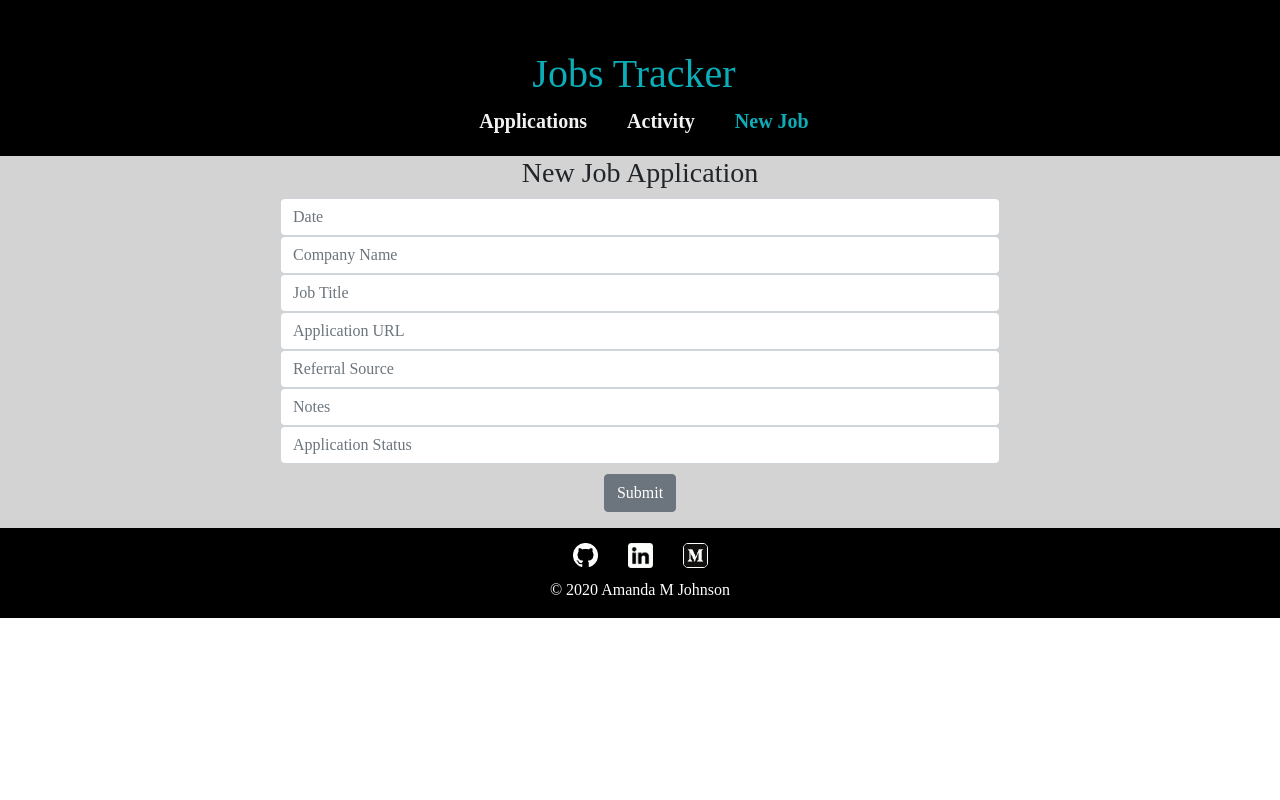
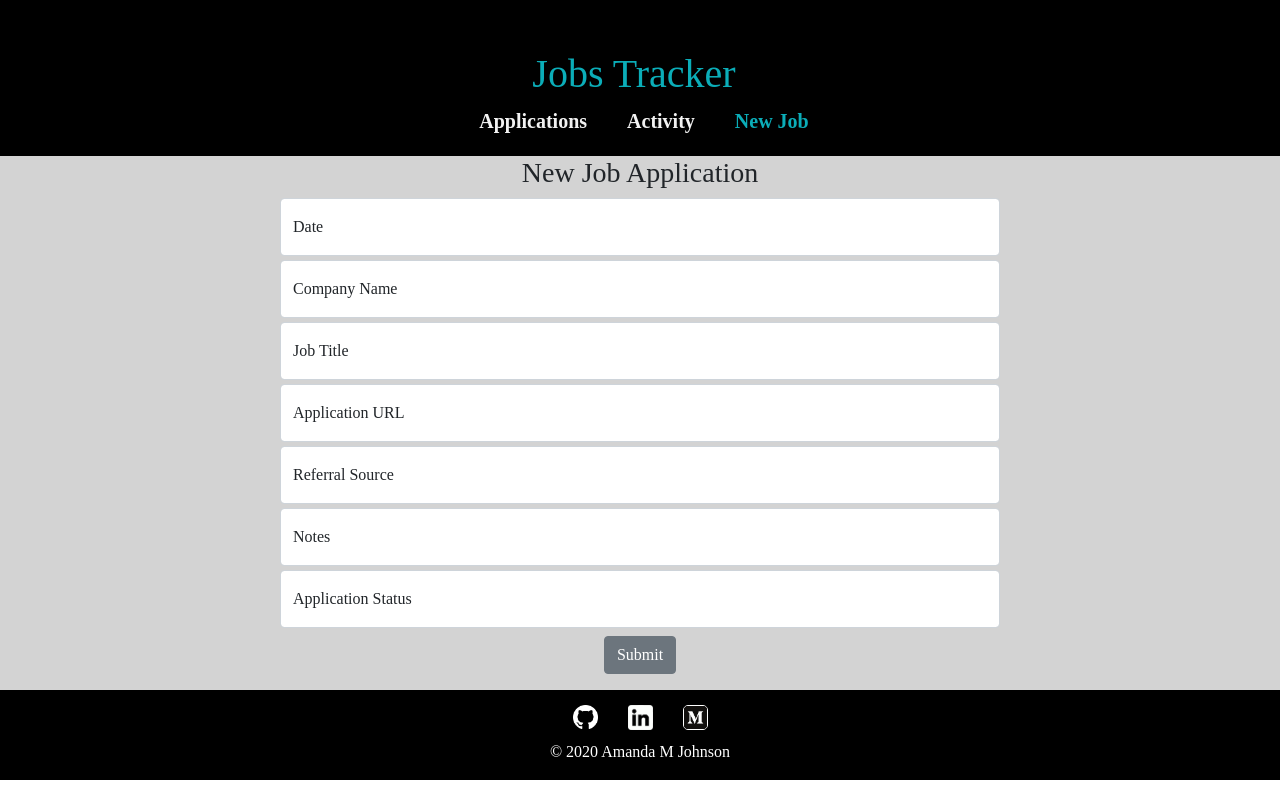
Before and after one commit to amandena/jobs-tracker, a React (Create React App) app in the folder client/: page /jobs/new in a window 1280 px wide. Built offline with nearby package versions, Linux system fonts and the light colour scheme.

Commit message:
added floating labels and turned off autoComplete

```diff
--- a/client/src/components/JobForm.js
+++ b/client/src/components/JobForm.js
@@ -25,80 +25,115 @@ const JobForm = ({ jobForm, updateJobForm, addJob, history }) => {
         <h3>New Job Application</h3>
         <form onSubmit={handleSubmit}>
           <div className='row form-group'>
-            <div className='col-8 offset-2 spacer-xs'>
+            <div className='col-8 offset-2 spacer-xs mb-1'>
+              <div className='form-floating'>
                 <input
                   className='form-control input-lg'
+                  id='dateFloat'
                   type='text'
                   placeholder='Date'
                   name='date'
                   value={jobForm.date}
                   onChange={handleChange}
+                  autoComplete='off'
                 />
+                <label htmlFor='dateFloat'>Date</label>
               </div>
-            <div className='col-8 offset-2 spacer-xs'>
+            </div>
+            <div className='col-8 offset-2 spacer-xs mb-1'>
+              <div className='form-floating'>
                 <input
                   className='form-control input-lg'
+                  id='companyNameFloat'
                   type='text'
                   placeholder='Company Name'
                   name='companyName'
                   value={jobForm.companyName}
                   onChange={handleChange}
+                  autoComplete='off'
                 />
+                <label htmlFor='companyNameFloat'>Company Name</label>
+              </div>
             </div>
             <br/>
-            <div className='col-8 offset-2 spacer-xs'>
+            <div className='col-8 offset-2 spacer-xs mb-1'>
+              <div className='form-floating'>
                 <input
                   className='form-control input-lg'
+                  id='jobTitleFloat'
                   type='text'
                   placeholder='Job Title'
                   name='jobTitle'
                   value={jobForm.jobTitle}
                   onChange={handleChange}
+                  autoComplete='off'
                 />
+                <label htmlFor='jobTitleFloat'>Job Title</label>
+              </div>
             </div>
             <br/>
-            <div className='col-8 offset-2 spacer-xs'>
+            <div className='col-8 offset-2 spacer-xs mb-1'>
+              <div className='form-floating'>
                 <input
                   className='form-control input-lg'
+                  id='applicationUrlFloat'
                   type='text'
                   placeholder='Application URL'
                   name='applicationUrl'
                   value={jobForm.applicationUrl}
                   onChange={handleChange}
+                  autoComplete='off'
                 />
+                <label htmlFor='applicationUrlFloat'>Application URL</label>
+              </div>
             </div>
             <br/>
-            <div className='col-8 offset-2 spacer-xs'>
+            <div className='col-8 offset-2 spacer-xs mb-1'>
+              <div className='form-floating'>
                 <input
                   className='form-control input-lg'
+                  id='referralSourceFloat'
                   type='text'
                   placeholder='Referral Source'
                   name='referralSource'
                   value={jobForm.referralSource}
                   onChange={handleChange}
+                  autoComplete='off'
                 />
+                <label htmlFor='referralSourceFloat'>Referral Source</label>
+              </div>
             </div>
             <br/>
-            <div className='col-8 offset-2 spacer-xs'>
+            <div className='col-8 offset-2 spacer-xs mb-1'>
+              <div className='form-floating'>
                 <input
                   className='form-control input-lg'
+                  id='notesFloat'
                   type='textarea'
                   placeholder='Notes'
                   name='notes'
                   value={jobForm.notes}
                   onChange={handleChange}
+                  autoComplete='off'
                 />
+                <label htmlFor='notesFloat'>Notes</label>
+              </div>
             </div>
             <br/>
-            <div className='col-8 offset-2 spacer-xs'>
+            <div className='col-8 offset-2 spacer-xs mb-2'>
+              <div className='form-floating'>
                 <input
                   className='form-control input-lg'
+                  id='applicationStatusFloat'
                   type='text'
                   placeholder='Application Status'
                   name='applicationStatus'
                   value={jobForm.applicationStatus}
                   onChange={handleChange}
+                  autoComplete='off'
                 />
+                <label htmlFor='applicationStatusFloat'>Application Status</label>
+              </div>
             </div>
             <br/><br/>
             <div className='col-8 offset-2 spacer-xs justify-content-center'>
--- a/client/src/components/Search.js
+++ b/client/src/components/Search.js
@@ -23,14 +23,20 @@ const Search = ({ searchForm, updateSearchForm, doSearch }) => {
       <div className='spacer'/>
       <form onSubmit={handleSubmit}>
         <div className='row form-group'>
-          <div className='col-md-8 offset-2 spacer-xs'>
+          <div className='col-md-8 offset-2 spacer-xs mb-2'>
+            <div className='form-floating'>
               <input
                 className='form-control input-lg'
+                id='searchFloat'
+                placeholder='Search'
                 type='text'
                 name='searchBox'
                 value={searchForm.searchBox}
                 onChange={handleChange}
+                autoComplete='off'
               />
+              <label htmlFor='searchFloat'>Search</label>
+            </div>
           </div>
           <br/><br/>
           <div className='col-8 offset-2 spacer-xs justify-content-center'>
```
Lines whose indentation alone changed are shown as unchanged.
